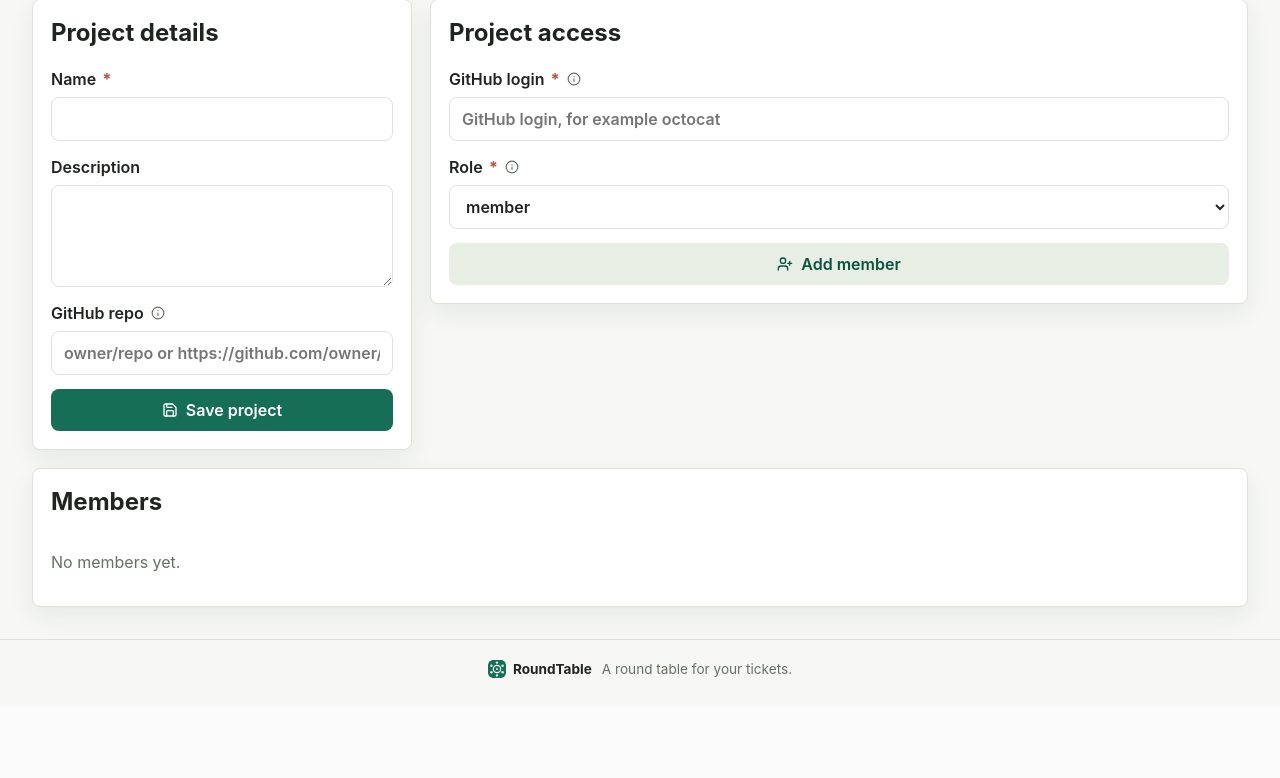
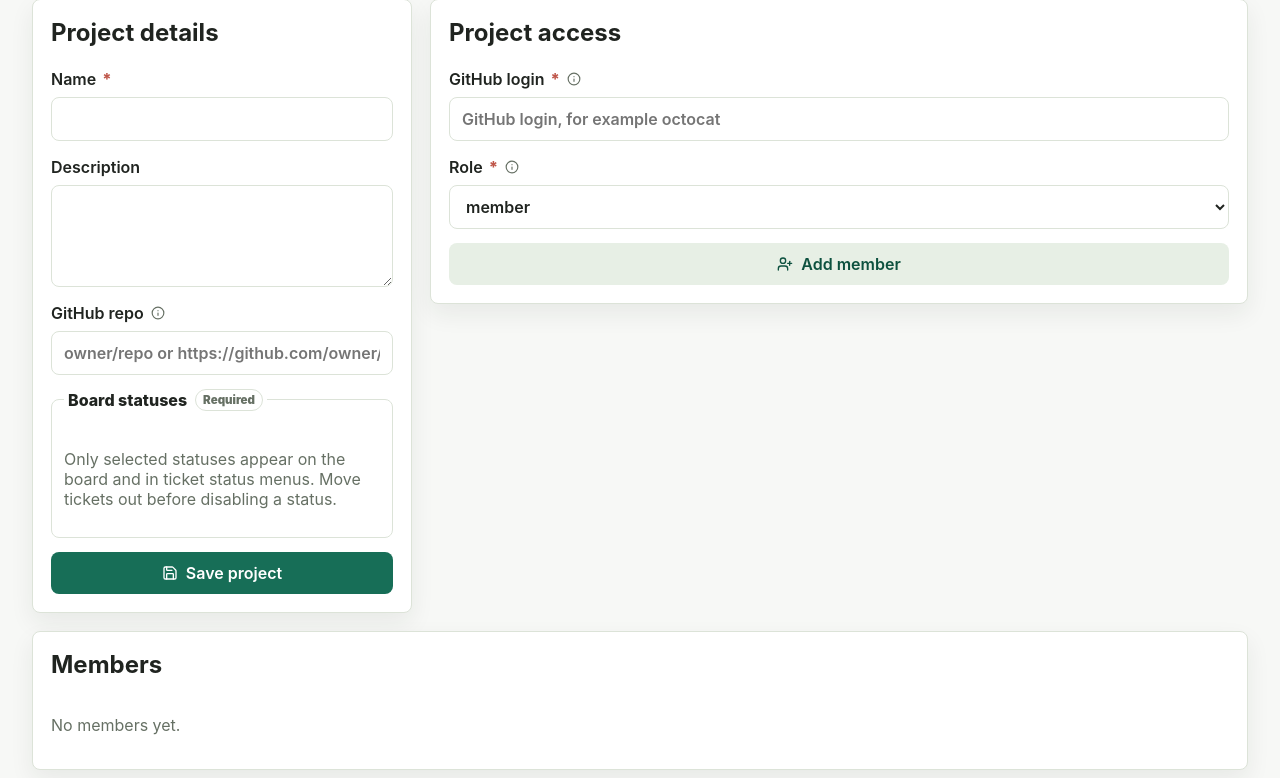
Before and after one commit to q121212/RoundTable, a FastAPI app: template app/templates/project_settings.html in a window 1280 px wide. Shown: the part 149-927 px from the top of the page. Before the commit the page ends 827 px from the top, so only its background shows below. Run offline with FastAPI, Linux system fonts and the light colour scheme; the template is opened without the code that fills it, so the values that code supplies are empty.

Commit message:
Add per-project board status settings

```diff
--- a/app/db.py
+++ b/app/db.py
@@ -222,6 +222,7 @@ def init_db() -> None:
         )
         # Additive, idempotent column migrations for existing databases.
         _add_column_if_missing(conn, "mcp_tokens", "suffix", "TEXT")
+        _add_column_if_missing(conn, "projects", "statuses_json", "TEXT")
 
 
 def _add_column_if_missing(conn: sqlite3.Connection, table: str, column: str, decl: str) -> None:
--- a/app/main.py
+++ b/app/main.py
@@ -47,6 +47,7 @@ from .store import (
     notification_preferences,
     normalize_github_repo,
     project_members,
+    project_statuses,
     remove_project_member,
     reopen_ticket,
     require_project_access,
@@ -334,7 +335,15 @@ async def project_settings_page(request: Request, project_key: str, error: str =
     return render(
         request,
         "project_settings.html",
-        {"project": project, "members": members, "admin_count": admin_count, "can_delete": True, "error": error},
+        {
+            "project": project,
+            "members": members,
+            "admin_count": admin_count,
+            "can_delete": True,
+            "error": error,
+            "all_statuses": TICKET_STATUSES,
+            "active_statuses": project_statuses(project),
+        },
     )
 
 
@@ -356,6 +365,7 @@ async def api_update_project_settings(request: Request, project_key: str) -> Red
         str(form.get("name") or ""),
         str(form.get("description") or ""),
         str(form.get("repo") or ""),
+        [str(value) for value in form.getlist("statuses")],
     )
     return redirect("/p/%s/settings" % project_key.upper())
 
@@ -444,7 +454,8 @@ async def ticket_page(request: Request, ticket_key: str) -> HTMLResponse:
     bundle = get_ticket_bundle(ticket_key)
     require_project_access(user, int(bundle["ticket"]["project_id"]))
     members = project_members(int(bundle["ticket"]["project_id"]))
-    return render(request, "ticket.html", {**bundle, "members": members})
+    project = get_project_by_key(str(bundle["ticket"]["project_key"]))
+    return render(request, "ticket.html", {**bundle, "members": members, "statuses": project_statuses(project)})
 
 
 @app.post("/api/tickets/{ticket_key}")
--- a/app/static/app.js
+++ b/app/static/app.js
@@ -137,6 +137,8 @@
       "projects.remove_member": "Remove",
       "projects.save_details": "Save project",
       "projects.settings": "Project settings",
+      "projects.statuses": "Board statuses",
+      "projects.statuses_help": "Only selected statuses appear on the board and in ticket status menus. Move tickets out before disabling a status.",
       "projects.title": "Projects",
       "status.all": "All",
       "status.Backlog": "Backlog",
@@ -311,6 +313,8 @@
       "projects.remove_member": "Удалить",
       "projects.save_details": "Сохранить проект",
       "projects.settings": "Настройки проекта",
+      "projects.statuses": "Статусы доски",
+      "projects.statuses_help": "На доске и в меню тикетов будут только выбранные статусы. Перед отключением статуса перенесите из него тикеты.",
       "projects.title": "Проекты",
       "status.all": "Все",
       "status.Backlog": "Бэклог",
--- a/app/static/styles.css
+++ b/app/static/styles.css
@@ -1167,6 +1167,26 @@ button,
   align-items: stretch;
 }
 
+.board-single-row {
+  grid-template-columns: repeat(var(--board-columns, 4), minmax(220px, 1fr));
+}
+
+.board-count-1 {
+  --board-columns: 1;
+}
+
+.board-count-2 {
+  --board-columns: 2;
+}
+
+.board-count-3 {
+  --board-columns: 3;
+}
+
+.board-count-4 {
+  --board-columns: 4;
+}
+
 .board-column {
   min-width: 0;
   padding: 10px;
@@ -1971,6 +1991,37 @@ a.ticket-key:hover {
   grid-column: 1 / -1;
 }
 
+.status-settings {
+  display: grid;
+  gap: 10px;
+  margin: 0;
+  padding: 12px;
+  border: 1px solid var(--line);
+  border-radius: 8px;
+}
+
+.status-settings legend {
+  display: inline-flex;
+  align-items: center;
+  gap: 8px;
+  padding: 0 4px;
+  font-weight: 800;
+}
+
+.status-choice-grid {
+  display: grid;
+  grid-template-columns: repeat(auto-fit, minmax(150px, 1fr));
+  gap: 8px;
+}
+
+.status-choice {
+  min-height: 42px;
+  padding: 8px 10px;
+  border: 1px solid var(--line);
+  border-radius: 8px;
+  background: var(--surface-strong);
+}
+
 .member-row {
   grid-template-columns: minmax(0, 1fr) auto auto;
   align-items: center;
--- a/app/templates/board.html
+++ b/app/templates/board.html
@@ -98,7 +98,7 @@
   {% endfor %}
 </div>
 
-<section class="board" data-csrf="{{ user.csrf_token }}" data-project-key="{{ project.key }}" data-events-url="/events/projects/{{ project.key }}" data-statuses='{{ statuses | tojson }}' data-priorities='{{ priorities | tojson }}' data-members='{{ members | tojson }}'>
+<section class="board board-count-{{ statuses|length }} {% if statuses|length <= 4 %}board-single-row{% endif %}" data-csrf="{{ user.csrf_token }}" data-project-key="{{ project.key }}" data-events-url="/events/projects/{{ project.key }}" data-statuses='{{ statuses | tojson }}' data-priorities='{{ priorities | tojson }}' data-members='{{ members | tojson }}'>
   {% for status in statuses %}
     <div class="board-column" data-status="{{ status }}">
       <header class="column-head">
--- a/app/templates/project_settings.html
+++ b/app/templates/project_settings.html
@@ -43,6 +43,21 @@
         </span>
         <input name="repo" value="{{ project.github_repo_full_name or '' }}" placeholder="owner/repo or https://github.com/owner/repo" data-i18n-placeholder="placeholder.github_repo">
       </label>
+      <fieldset class="status-settings">
+        <legend>
+          <span data-i18n="projects.statuses">Board statuses</span>
+          <span class="field-badge" data-i18n="field.required">Required</span>
+        </legend>
+        <div class="status-choice-grid">
+          {% for status in all_statuses %}
+            <label class="check-row status-choice">
+              <input type="checkbox" name="statuses" value="{{ status }}" {% if status in active_statuses %}checked{% endif %}>
+              <span data-i18n="status.{{ status }}">{{ status }}</span>
+            </label>
+          {% endfor %}
+        </div>
+        <p class="muted" data-i18n="projects.statuses_help">Only selected statuses appear on the board and in ticket status menus. Move tickets out before disabling a status.</p>
+      </fieldset>
       <button class="primary" type="submit" data-icon="save" data-i18n="projects.save_details">Save project</button>
     </form>
   </div>
```
Also changed, not shown: app/store.py (+79 -12 lines), tests/test_core.py (+29 -0 lines).
